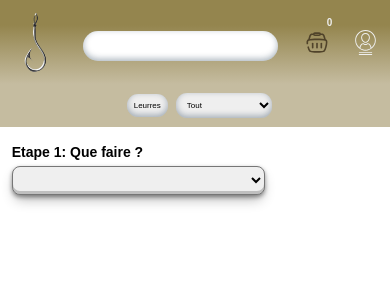
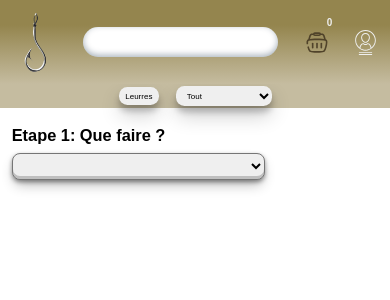
Before and after one commit to SebLau02/l-ardillon-shop, a React (Create React App) app: page /l-ardillon-shop/admin/gestion in a window 390 px wide. Shown: the top 300 px of the page. Built offline with nearby package versions, Linux system fonts and the light colour scheme; no server answers.

Commit message:
responsive

```diff
--- a/src/components/leurres/index.css
+++ b/src/components/leurres/index.css
@@ -1,8 +1,4 @@
-.name-brand-size-container {
-	font-size: clamp(0.8rem, 1vw, 1.2rem);
-}
 .products-container {
-	margin-top: 10vh;
 	display: flex;
 	justify-content: center;
 	align-items: center;
@@ -11,7 +7,7 @@
 }
 .product-image {
 	width: 100%;
-	border-radius: 20px;
+	border-radius: 10px;
 }
 .img-container {
 	display: flex;
--- a/src/components/leurres/index.jsx
+++ b/src/components/leurres/index.jsx
@@ -10,8 +10,8 @@ const StyledLink = styled(Link)`
 	display: grid;
 	grid-template-rows: 2fr 1fr;
 	grid-gap: 1vmin;
-	height: 28vmax;
-	width: 20vmax;
+	height: 20vmax;
+	width: 15vmax;
 	text-decoration: none;
 	color: black;
 	border: 1px solid ${colors.marron};
@@ -19,6 +19,7 @@ const StyledLink = styled(Link)`
 	padding: 2vmin;
 	background: ${colors.grey};
 	margin: 1vmin;
+	font-size: clamp(0.8rem, 1vw, 1.2rem);
 `;
 
 const NameBrandsize = styled.div`
@@ -58,21 +59,15 @@ export default function Leurres({
 												/>
 											</div>
 
-											<NameBrandsize className="name-brand-size-container">
-												<h3 className="product-name">
-													{item.name}
-												</h3>
-												<h3 className="product-brand">
-													{item.marque}
-												</h3>
+											<NameBrandsize>
+												<h3>{item.name}</h3>
+												<h3>{item.marque}</h3>
 												{item.size > 0 && (
-													<h3 className="product-price">
-														{item.size} mm
-													</h3>
+													<h3>{item.size} mm</h3>
 												)}
 											</NameBrandsize>
 										</StyledLink>
-									)
+									),
 						  )
 						: leurres?.map(
 								(item) =>
@@ -89,21 +84,15 @@ export default function Leurres({
 												/>
 											</div>
 
-											<NameBrandsize className="name-brand-size-container">
-												<h3 className="product-name">
-													{item.name}
-												</h3>
-												<h3 className="product-brand">
-													{item.marque}
-												</h3>
+											<NameBrandsize>
+												<h3>{item.name}</h3>
+												<h3>{item.marque}</h3>
 												{item.size > 0 && (
-													<h3 className="product-price">
-														{item.size} mm
-													</h3>
+													<h3>{item.size} mm</h3>
 												)}
 											</NameBrandsize>
 										</StyledLink>
-									)
+									),
 						  )}
 				</article>
 			)}
--- a/src/components/searchBar/index.css
+++ b/src/components/searchBar/index.css
@@ -35,7 +35,7 @@
 }
 .search-input {
 	width: 50vw;
-	height: 2.5vmax;
+	height: 2.7vmax;
 	min-height: 30px;
 	border-radius: 3vmax;
 	padding: 0 2vmin;
--- a/src/components/searchBar/index.jsx
+++ b/src/components/searchBar/index.jsx
@@ -14,30 +14,24 @@ import { UserContext } from "../../utils/context";
 const SearchContainer = styled.div`
 	display: flex;
 	align-items: center;
-
-	margin-top: 1vmax;
-	}
 `;
 const CategorySection = styled.section`
 	display: flex;
 	justify-content: center;
 	align-items: center;
 	width: 100%;
-	height: 5vh;
+	padding: 0.5vw;
 	background: ${colors.marron};
 
 	select,
 	button {
 		border: none;
-		border-radius: 1.3vmax;
-		padding: 0.8vmax;
+		border-radius: 1vmax;
+		padding: 0.5vmax 0.8vmax;
 		font-size: clamp(0.8rem, 2vw, 1.2rem);
-		box-shadow: rgba(50, 50, 93, 0.25) 0px 50px 100px -20px,
-			rgba(0, 0, 0, 0.3) 0px 30px 60px -30px,
-			rgba(10, 37, 64, 0.35) 0px -2px 6px 0px inset;
-	}
-	button {
-		margin: 1vmax;
+		box-shadow: rgba(0, 0, 0, 0.19) 0px 10px 20px,
+			rgba(0, 0, 0, 0.23) 0px 6px 6px;
+		margin: 0 1vmax;
 	}
 `;
 
--- a/src/index.css
+++ b/src/index.css
@@ -13,10 +13,10 @@
 
 * {
   font-family: "Montserrat", sans-serif;
-  font-size: clamp(1.4rem, 2vw, 1.6rem);
 }
 .App {
   margin-top: 10vh;
+  font-size: clamp(1.4rem, 2vw, 1.6rem);
 }
 html {
   font-size: 62.5%;
--- a/src/index.js
+++ b/src/index.js
@@ -6,10 +6,11 @@ import reportWebVitals from "./reportWebVitals";
 import { BrowserRouter } from "react-router-dom";
 
 const root = ReactDOM.createRoot(document.getElementById("root"));
+
 root.render(
   <BrowserRouter basename="/l-ardillon-shop">
     <App />
-  </BrowserRouter>
+  </BrowserRouter>,
 );
 
 // If you want to start measuring performance in your app, pass a function
```
